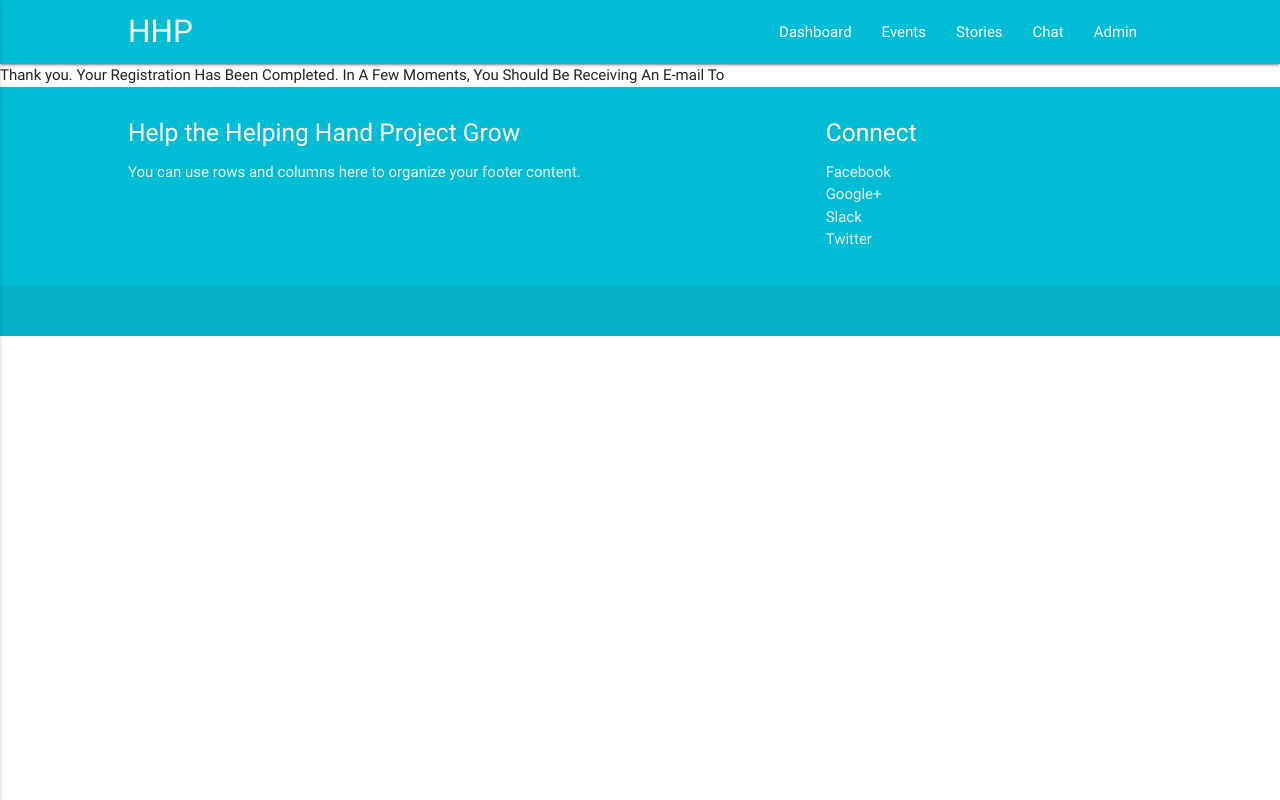
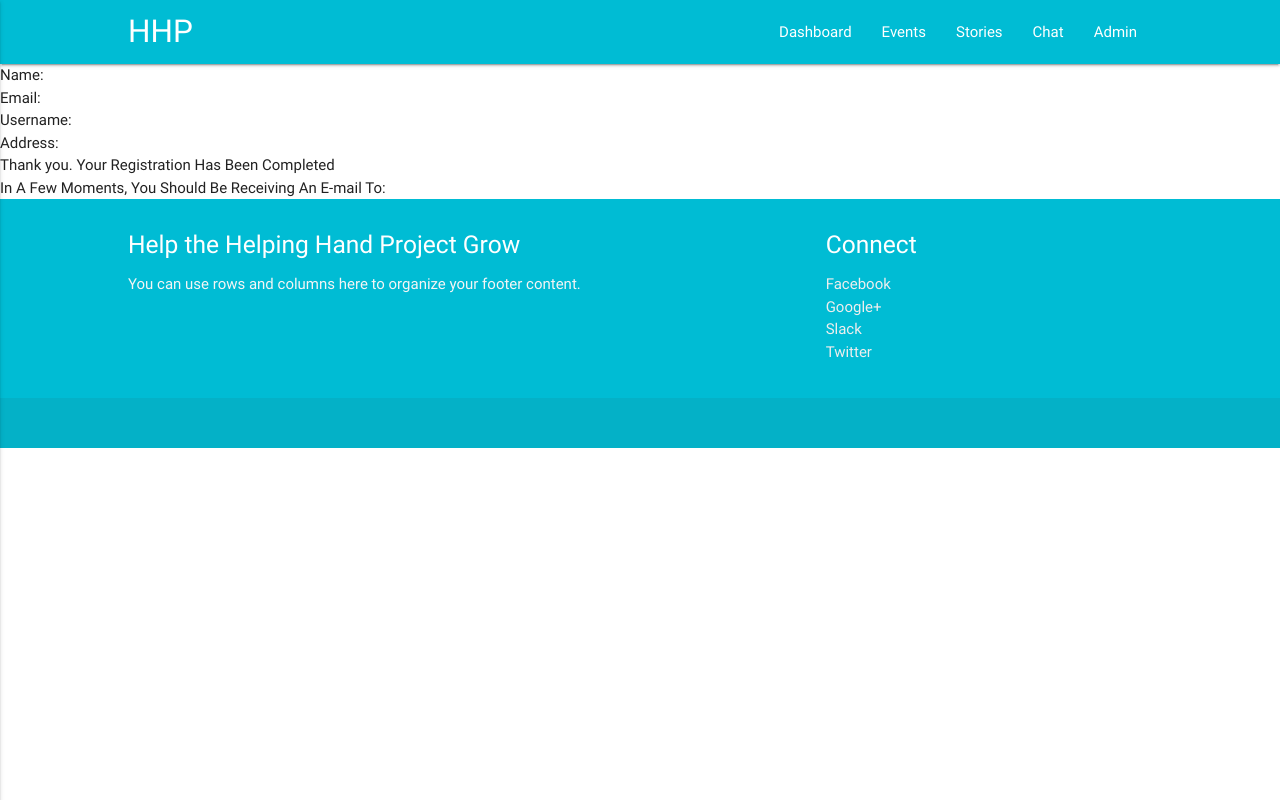
Before and after one commit to crachel8521/Interaction-Design, a PHP site: page /form.php in a window 1280 px wide. Run offline with PHP 8.4, Linux system fonts and the light colour scheme; the visitor is signed in with stand-in values (Sample User, id 1); data that the repository does not hold is empty; some libraries are stand-ins or nearby versions.

Commit message:
form updated

```diff
--- a/hhp/form.html
+++ b/hhp/form.html
@@ -34,6 +34,8 @@
 		var address = document.getElementById('address');
     var email = document.getElementById('email');
 		var updates = document.getElementById('email_updates');
+    var user_type = document.getElementById('user_type');
+
 
 
     if(first_name.value == ''){
@@ -137,7 +139,7 @@
         </div>
 
 
-            <div class="input-field">
+        <div class="input-field">
               <br><br>
               <a href="dashboard.html"><button type="submit" onclick="return validate()" value="submit" class="btn cyan darken-2">
   							Submit
--- a/hhp/form.php
+++ b/hhp/form.php
@@ -17,19 +17,20 @@
 	$address = $_POST['address'];
 	$email = $_POST['email'];
 	$email_updates = $_POST['email_updates'];
-  $message = "Name: " . $first_name . $last_name . "\r\n". "Email: " .  $email . "\r\n". "Username: " .$username .  "\r\n". "Address:" . $address;
+  $message = "Name: " . $first_name .' ' . $last_name . "<br> Email: " .  $email . " <br>Username: " .$username . "<br> Address: " . $address;
 
 if($password == $password2){
 
   $query = 'INSERT INTO Accounts
-               (user_id, password, last_name, first_name, username, email, age, address, email_updates, user_type)
+               (user_id, password, last_name, first_name, username, email, age, address, email_updates)
             VALUES
-               (:user_id, :password, :last_name, :first_name, :username, :email, :age, :address, :email_updates, :user_type)';
+               (:user_id, :password, :last_name, :first_name, :username, :email, :age, :address, :email_updates)';
 
  $db =   $db = new PDO("mysql:host=localhost;dbname=hhp","root","");
  $statement = $db->prepare($query);
- echo "Thank you. Your Registration Has Been Completed. " . $first_name;
- echo " In A Few Moments, You Should Be Receiving An E-mail To " . $email;
+ echo $message;
+ echo "<br> Thank you. Your Registration Has Been Completed " . $first_name;
+ echo " <br> In A Few Moments, You Should Be Receiving An E-mail To: " . $email;
 }else{
  echo "Sorry. Your Passwords Do Not Match";
 }
--- a/hhp/view/header.php
+++ b/hhp/view/header.php
@@ -23,7 +23,7 @@
           <li><a href="community.html">Stories</a></li>
           <li><a href="chat.html">Chat</a></li>
           <?php
-      			if($_SESSION['userType'] == 'admin')
+      			if($_SESSION['user_type'] == 'admin')
       			{?>
       				<li>
       					<a href=".?action=show_admin">Admin</a>
```
